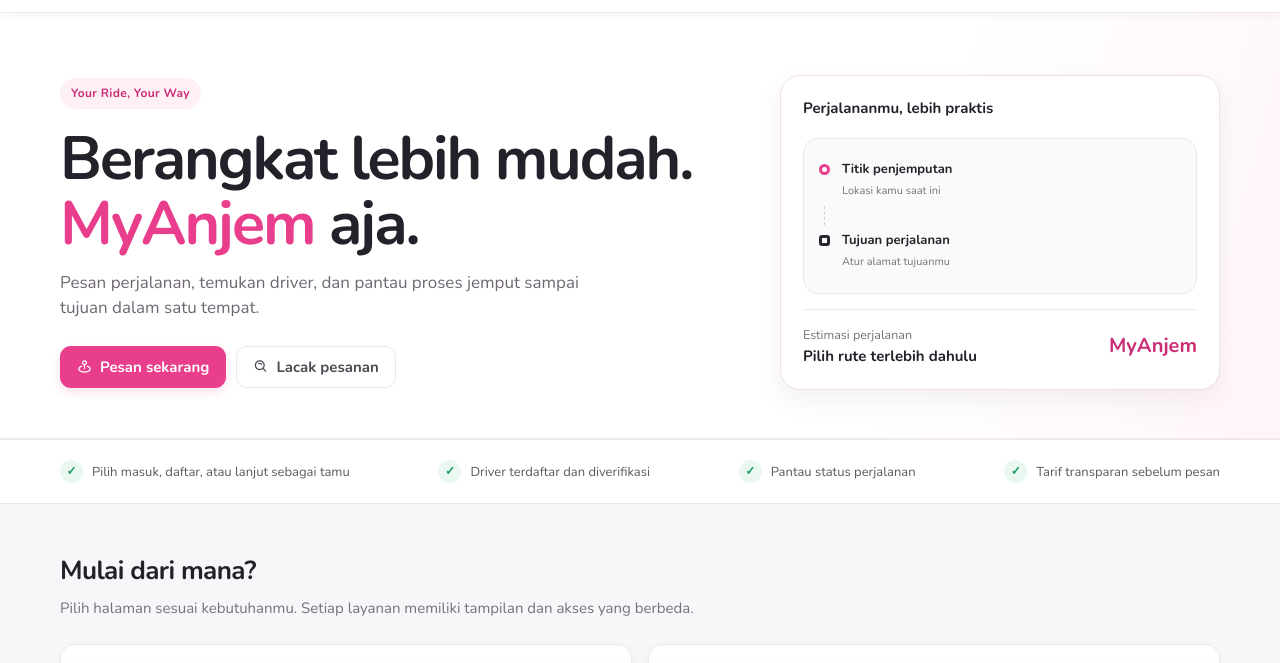
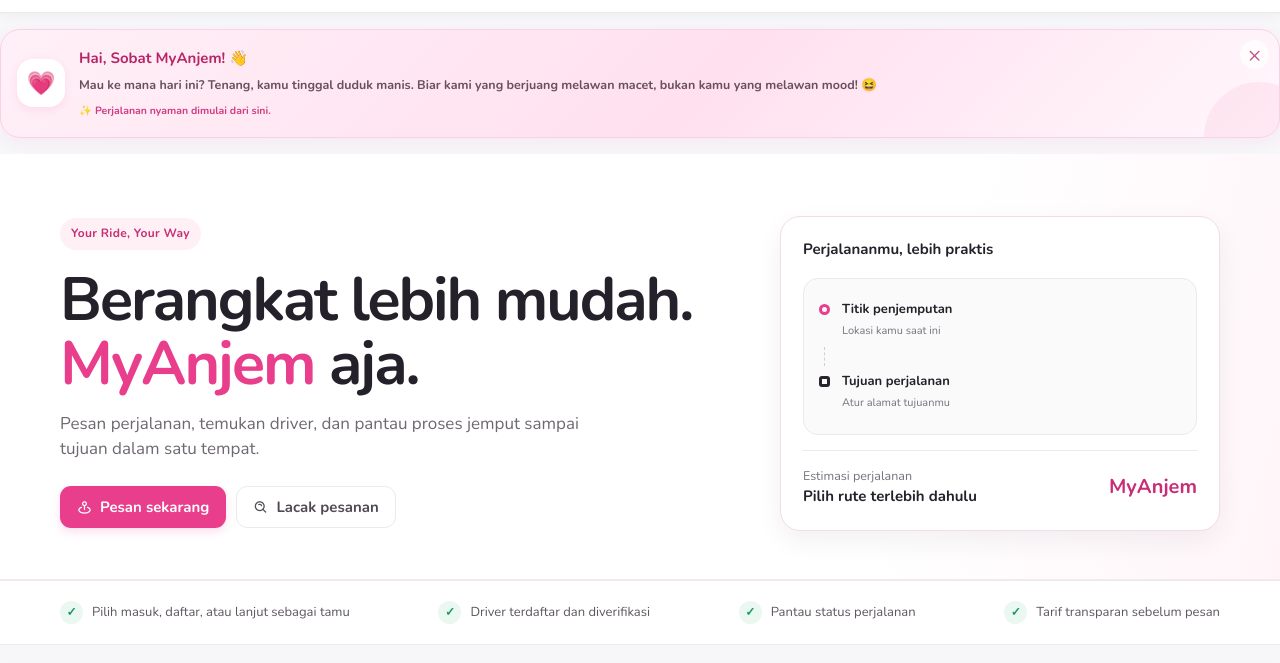
Before and after one commit to aryoprasetya/ngl-yo, a plain HTML site: page myanjem/home.html in a window 1280 px wide. Shown: the part 59-722 px from the top of the page. Drawn offline with nearby package versions, Linux system fonts and the light colour scheme.

Commit message:
Update home.html

```diff
--- a/myanjem/home.html
+++ b/myanjem/home.html
@@ -120,10 +120,169 @@ button:hover i.bx{transform:translateY(-1px) scale(1.06)}
 .header-date{font-size:10px;font-weight:800;letter-spacing:.2px;color:#958b95;white-space:nowrap;text-transform:capitalize}
 @media(max-width:640px){.app-header{height:64px!important;min-height:64px!important}.app-header>.container.header-inner{width:calc(100% - 24px)!important;gap:8px!important}.app-header .brand{font-size:18px!important;gap:8px!important}.app-header .brand-mark{width:36px!important;height:36px!important;flex-basis:36px!important}.app-header .brand small{font-size:9px!important;margin-top:2px!important}.app-header .header-actions{gap:0!important}.app-header .header-link{display:none!important}.header-datetime{min-width:98px;padding-left:10px;margin-left:0}.header-clock{font-size:14px}.header-date{font-size:9px}}
 @media(max-width:360px){.app-header>.container.header-inner{width:calc(100% - 18px)!important}.app-header .brand{font-size:17px!important}.header-datetime{min-width:91px}.header-clock{font-size:13px}}
+
+/* MYANJEM WELCOME BANNER */
+.welcome-banner {
+  position: relative;
+  display: flex;
+  align-items: center;
+  gap: 14px;
+  padding: 18px 48px 18px 16px;
+  margin: 16px 0;
+  overflow: hidden;
+  border-radius: 20px;
+  background: linear-gradient(135deg, #fff0f7 0%, #ffe0ef 55%, #fff7fb 100%);
+  border: 1px solid #f8d1e4;
+  box-shadow: 0 5px 18px rgba(232, 62, 140, 0.07);
+  animation: welcomeSlideIn .45s ease;
+}
+
+.welcome-banner::after {
+  content: "";
+  position: absolute;
+  width: 110px;
+  height: 110px;
+  right: -35px;
+  bottom: -55px;
+  background: rgba(232, 62, 140, .08);
+  border-radius: 50%;
+  pointer-events: none;
+}
+
+.welcome-banner-icon {
+  width: 48px;
+  height: 48px;
+  min-width: 48px;
+  display: grid;
+  place-items: center;
+  border-radius: 16px;
+  background: white;
+  font-size: 23px;
+  box-shadow: 0 3px 10px rgba(232, 62, 140, .1);
+}
+
+.welcome-banner-content {
+  flex: 1;
+  min-width: 0;
+}
+
+.welcome-banner-title {
+  font-size: 15px;
+  font-weight: 900;
+  color: #b72569;
+  margin-bottom: 5px;
+}
+
+.welcome-banner-text {
+  font-size: 12.5px;
+  line-height: 1.65;
+  font-weight: 600;
+  color: #68515f;
+}
+
+.welcome-banner-tag {
+  margin-top: 8px;
+  font-size: 10.5px;
+  font-weight: 800;
+  color: #d13b83;
+}
+
+.welcome-banner-close {
+  position: absolute;
+  top: 10px;
+  right: 10px;
+  z-index: 2;
+  width: 29px;
+  height: 29px;
+  border: 0;
+  border-radius: 50%;
+  background: rgba(255,255,255,.75);
+  color: #bd5688;
+  font-size: 22px;
+  line-height: 1;
+  cursor: pointer;
+  display: grid;
+  place-items: center;
+  transition: .2s;
+}
+
+.welcome-banner-close:hover {
+  background: #fff;
+  color: #e83e8c;
+  transform: rotate(90deg);
+}
+
+@keyframes welcomeSlideIn {
+  from {
+    opacity: 0;
+    transform: translateY(-8px);
+  }
+  to {
+    opacity: 1;
+    transform: translateY(0);
+  }
+}
+
+@media(max-width:480px) {
+  .welcome-banner {
+    gap: 11px;
+    padding: 15px 40px 15px 12px;
+    border-radius: 17px;
+  }
+
+  .welcome-banner-icon {
+    width: 42px;
+    height: 42px;
+    min-width: 42px;
+    font-size: 20px;
+    border-radius: 14px;
+  }
+
+  .welcome-banner-title {
+    font-size: 14px;
+  }
+
+  .welcome-banner-text {
+    font-size: 11.5px;
+  }
+
+  .welcome-banner-tag {
+    font-size: 10px;
+  }
+}
 </style>
 </head>
 <body data-page="home">
   <header class="app-header"><div class="container header-inner"><a class="brand" href="/home" aria-label="MyAnjem beranda"><div class="brand-mark" id="brandMark"><img src="logo.png.png" alt="Logo MyAnjem"></div><div>MyAnjem<small>Your Ride, Your Way</small></div></a><div class="header-actions"><a class="header-link" href="/order"><i class="bx bx-map-pin"></i> Pesan</a><a class="header-link" href="/about"><i class="bx bx-info-circle"></i> Tentang</a><a class="header-link" href="/account"><i class="bx bx-user-circle"></i> Akun</a><div class="header-datetime" aria-label="Waktu Indonesia Barat"><span class="header-clock" id="headerClockTime">--:-- WIB</span><span class="header-date" id="headerClockDate">Memuat tanggal…</span></div></div></div></header>
+
+<div class="welcome-banner" id="myanjemWelcome">
+  <div class="welcome-banner-icon">💗</div>
+
+  <div class="welcome-banner-content">
+    <div class="welcome-banner-title">
+      Hai, Sobat MyAnjem! 👋
+    </div>
+
+    <div class="welcome-banner-text">
+      Mau ke mana hari ini? Tenang, kamu tinggal duduk manis.
+      Biar kami yang berjuang melawan macet, bukan kamu yang
+      melawan mood! 😆
+    </div>
+
+    <div class="welcome-banner-tag">
+      ✨ Perjalanan nyaman dimulai dari sini.
+    </div>
+  </div>
+
+  <button
+    class="welcome-banner-close"
+    onclick="closeMyAnjemWelcome()"
+    aria-label="Tutup banner"
+    type="button"
+  >
+    &times;
+  </button>
+</div>
   <main>
 <!-- HOME -->
     <section id="homeView">
@@ -363,6 +522,21 @@ button:hover i.bx{transform:translateY(-1px) scale(1.06)}
   function update(){const now=new Date();timeNode.textContent=timeFormat.format(now)+' WIB';dateNode.textContent=dateFormat.format(now);}
   update();setInterval(update,1000);
 })();
+
+function closeMyAnjemWelcome() {
+  const banner = document.getElementById("myanjemWelcome");
+
+  if (banner) {
+    banner.style.transition = "opacity .25s, transform .25s";
+    banner.style.opacity = "0";
+    banner.style.transform = "translateY(-8px)";
+
+    setTimeout(() => {
+      banner.remove();
+    }, 250);
+  }
+}
+
 </script>
 </body>
 </html>
```
